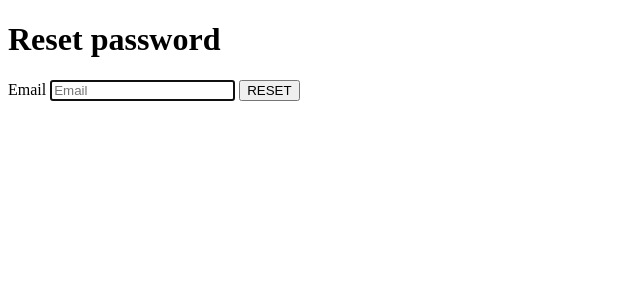
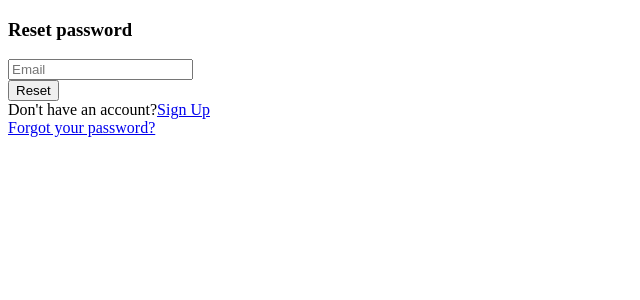
Before and after one commit to RafalMalik/symfony4-best-starter, a Symfony app: template templates/security/reset_request.html.twig in a window 1280 px wide. Shown: the top 300 px of the page, without its empty margins (0-640 px from the left). Run offline with Twig, Linux system fonts and the light colour scheme; the template is opened without the code that fills it, so the values that code supplies are empty; some libraries are stand-ins or nearby versions.

Commit message:
Change reset-request view style.

```diff
--- a/templates/security/reset_request.html.twig
+++ b/templates/security/reset_request.html.twig
@@ -3,17 +3,58 @@
 {% block title %}Reset password{% endblock %}
 
 {% block body %}
-<form method="post">
-    {% if error %}
-        <div class="alert alert-danger">{{ error.messageKey|trans(error.messageData, 'security') }}</div>
-    {% endif %}
 
-    <h1 class="h3 mb-3 font-weight-normal">Reset password</h1>
-    <label for="inputEmail" class="sr-only">Email</label>
-    <input type="email" name="email" id="inputEmail" class="form-control" placeholder="Email" required autofocus>
 
-    <button class="btn btn-lg btn-primary" type="submit">
-        RESET
-    </button>
-</form>
+    <div class="card-header">
+        <h3>{{ 'Reset password'|trans }}</h3>
+{#        <div class="d-flex justify-content-end social_icon">#}
+{#            <span><i class="fab fa-facebook-square"></i></span>#}
+{#            <span><i class="fab fa-google-plus-square"></i></span>#}
+{#            <span><i class="fab fa-twitter-square"></i></span>#}
+{#        </div>#}
+    </div>
+    <div class="card-body">
+
+
+{#        <form method="post">#}
+{#            {% if error %}#}
+{#                <div class="alert alert-danger">{{ error.messageKey|trans(error.messageData, 'security') }}</div>#}
+{#            {% endif %}#}
+
+{#            <h1 class="h3 mb-3 font-weight-normal">Reset password</h1>#}
+{#            <label for="inputEmail" class="sr-only">Email</label>#}
+{#            <input type="email" name="email" id="inputEmail" class="form-control" placeholder="Email" required autofocus>#}
+
+{#            <button class="btn btn-lg btn-primary" type="submit">#}
+{#                RESET#}
+{#            </button>#}
+{#        </form>#}
+
+        <form method="post" name="sign-in">
+
+            {% if error %}
+                <div class="alert alert-danger">{{ error.messageKey|trans(error.messageData, 'security') }}</div>
+            {% endif %}
+
+            <div class="input-group form-group">
+                <div class="input-group-prepend">
+                    <span class="input-group-text"><i class="fas fa-mail-bulk"></i></span>
+                </div>
+                <input name="email" type="email" class="form-control" placeholder="Email">
+            </div>
+
+            <div class="form-group">
+                <input type="submit" value="{{ 'Reset'|trans }}" class="btn float-right login_btn">
+            </div>
+        </form>
+    </div>
+    <div class="card-footer">
+        <div class="d-flex justify-content-center links">
+            {{ 'Don\'t have an account?'|trans }}<a href="{{ path('app_register') }}">{{ 'Sign Up'|trans }}</a>
+        </div>
+        <div class="d-flex justify-content-center">
+            <a href="{{ path('app_reset_request') }}">{{ 'Forgot your password?'|trans }}</a>
+        </div>
+    </div>
+
 {% endblock %}
```
